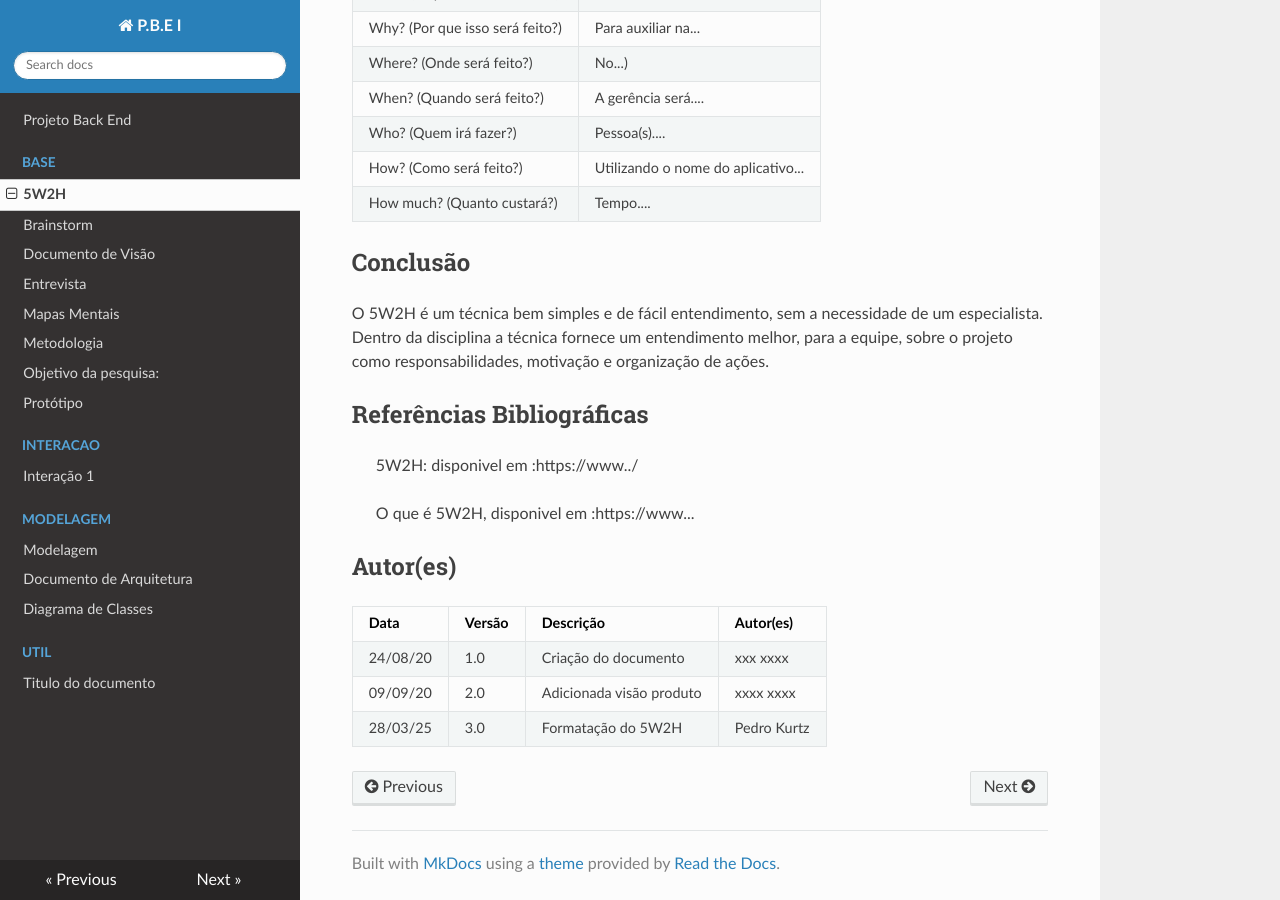
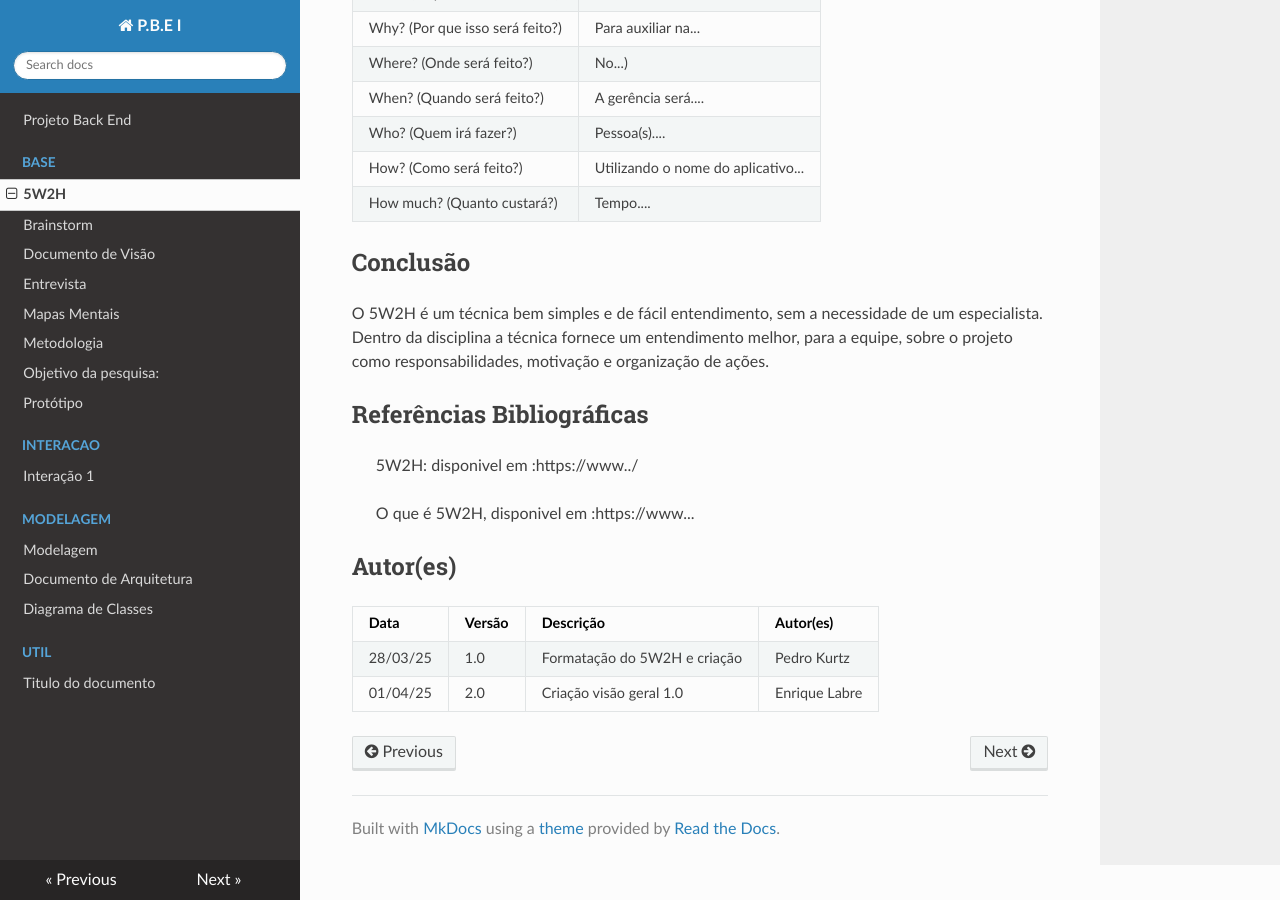
Before and after one commit to Projetos-de-Extensao/PBE_ADS_25.1_8001_ALPHA, an MkDocs documentation site: the page built from docs/base/5w2h.md, in a window 1280 px wide and 900 px high, scrolled down 1071 px. Built offline with MkDocs 1.6.1, drawn with Linux system fonts in a browser that asks for light colours; nearby versions of some CDN libraries.

Commit message:
Update 5w2h.md

```diff
--- a/docs/base/5w2h.md
+++ b/docs/base/5w2h.md
@@ -61,6 +61,5 @@ O 5W2H é um técnica bem simples e de fácil entendimento, sem a necessidade de
 ## Autor(es)
 | Data | Versão | Descrição | Autor(es) |
 | -- | -- | -- | -- |
-| 24/08/20 | 1.0 | Criação do documento | xxx xxxx |
-| 09/09/20 | 2.0 | Adicionada visão produto | xxxx xxxx |
-| 28/03/25 | 3.0 | Formatação do 5W2H | Pedro Kurtz |
+| 28/03/25 | 1.0 | Formatação do 5W2H e criação | Pedro Kurtz |
+| 01/04/25 | 2.0 | Criação visão geral 1.0 | Enrique Labre |
```
